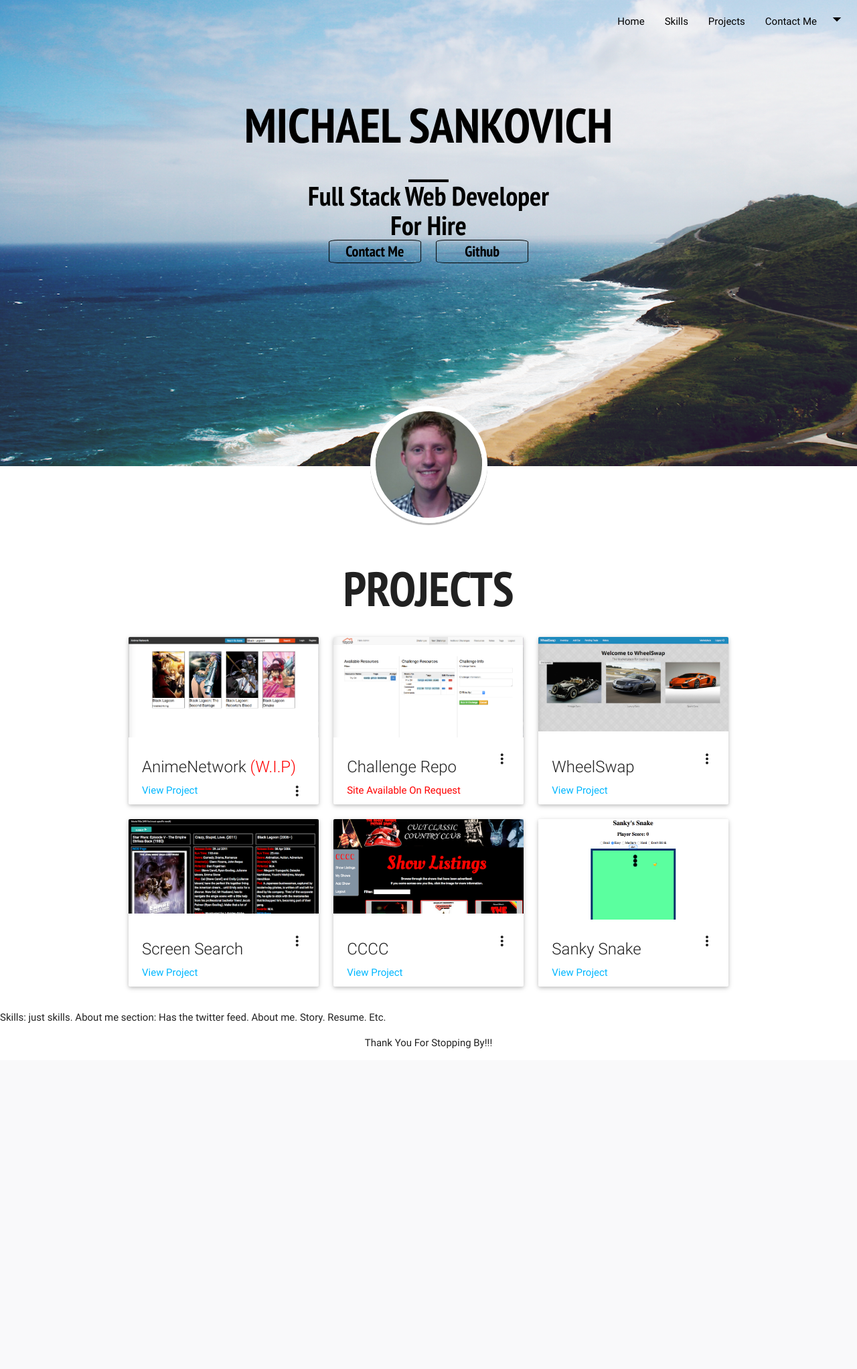
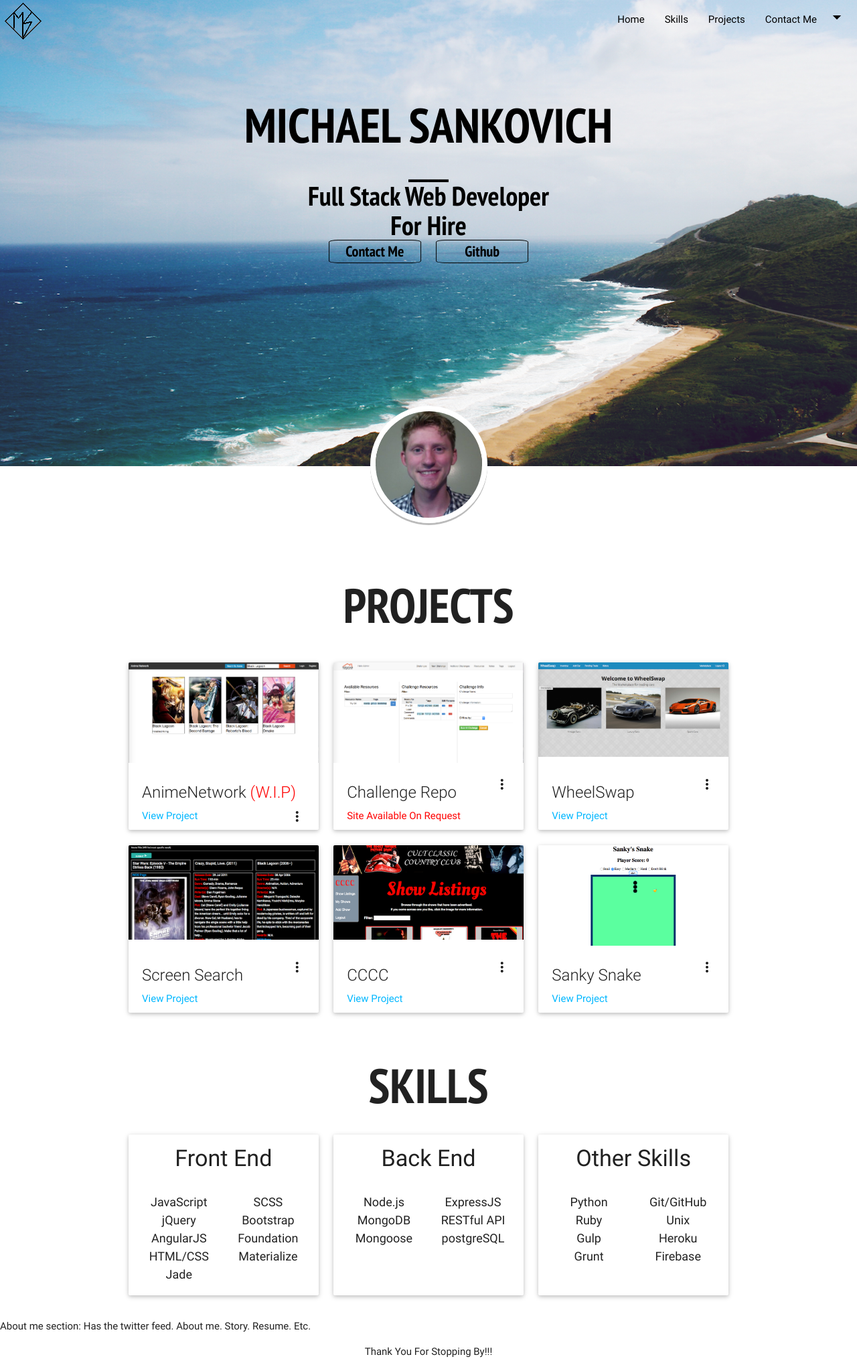
Before and after one commit to danisankovich/website, a PHP site: page / in a window 1280 px wide. Shown: the whole page at 67% size. Before the commit the page ends 1566 px from the top, so only its background shows below. Run offline with PHP 8.4, Linux system fonts and the light colour scheme; some libraries are stand-ins or nearby versions.

Commit message:
skills section. more scrolls

```diff
--- a/index.html
+++ b/index.html
@@ -21,22 +21,8 @@
   <div class="headerimg" id="beginning">
     <nav class="transparent">
       <div>
-        <ul>
-          <!-- <li class="nohover">
-            <a href="http://www.linkedin.com/in/MSankovich" class="icona nohover">
-              <img class="icon" src="img/linkedin.png" alt="">
-            </a>
-          </li>
-          <li class="nohover">
-            <a href="http://github.com/mikesankovich" class="icona nohover" style="margin-top: 8px">
-              <img src="img/github.png" alt="" class="icon" style="height: 32px">
-            </a>
-          </li>
-          <li class="nohover">
-            <a href="https://twitter.com/Sankyxx" class="icona nohover">
-              <img src="img/twitter.png" alt="" style="height: 38px; margin-top: 3px;">
-            </a>
-          </li> -->
+        <ul class="logoimg">
+          <li><img src="img/logo.gif" alt=""></li>
         </ul>
         <a href="#" data-activates="mobile-demo" class="button-collapse right" style="margin-right: 50px; color: black !important;"><i class="material-icons">menu</i></a>
         <!--  ==================================================     -->
@@ -85,7 +71,7 @@
         <!--  ==================================================     -->
         <ul class="right hide-on-med-and-down">
           <li><a id="top">Home</a></li>
-          <li><a href="badges.html">Skills</a></li>
+          <li><a id="skills">Skills</a></li>
           <li><a id="portfolio">Projects</a></li>
           <li><a class="dropdown-button" href="#" data-activates="dropdown">Contact Me<i class="mdi-navigation-arrow-drop-down right"></i></a></li>
         </ul>
@@ -302,13 +288,92 @@
         </div>
       </div>
 
+      <!--  ==================================================     -->
+      <!--  =======================SKILLS===========================     -->
+      <!--  ==================================================     -->
 
-  Skills: just skills.
+      <div class="container">
+        <h1 id="skillsecHeader">Skills</h1>
+        <div class="row">
+          <div class="col s12 m4">
+            <div class="card-panel">
+              <h4 id="skillHeader">Front End</h4>
+              <div class="row">
+                <div class="col s6">
+                  <ul id="frontEnd" class="skillHeader">
+                    <li>JavaScript</li>
+                    <li>jQuery</li>
+                    <li>AngularJS</li>
+                    <li>HTML/CSS</li>
+                    <li>Jade</li>
+                  </ul>
+                </div>
+                <div class="col s6">
+                  <ul id="frontEnd" class="skillHeader">
+                    <li>SCSS</li>
+                    <li>Bootstrap</li>
+                    <li>Foundation</li>
+                    <li>Materialize</li>
+                  </ul>
+                </div>
+              </div>
+            </div>
+          </div>
+          <div class="col s12 m4">
+            <div class="card-panel">
+              <h4 id="skillHeader">Back End</h4>
+              <div class="row">
+                <div class="col s6">
+                  <ul id="backEnd" class="skillHeader">
+                    <li>Node.js</li>
+                    <li>MongoDB</li>
+                    <li>Mongoose</li>
+                  </ul>
+                </div>
+                <div class="col s6">
+                  <ul id="backEnd" class="skillHeader">
+                    <li>ExpressJS</li>
+                    <li>RESTful API</li>
+                    <li>postgreSQL</li>
+                  </ul>
+                </div>
+              </div>
+            </div>
+          </div>
+          <div class="col s12 m4">
+            <div class="card-panel">
+              <h4 id="skillHeader">Other Skills</h4>
+              <div class="row">
+                <div class="col s6">
+                  <ul id="backEnd" class="skillHeader">
+                    <li>Python</li>
+                    <li>Ruby</li>
+                    <li>Gulp</li>
+                    <li>Grunt</li>
+                  </ul>
+                </div>
+                <div class="col s6">
+                  <ul id="backEnd" class="skillHeader">
+                    <li>Git/GitHub</li>
+                    <li>Unix</li>
+                    <li>Heroku</li>
+                    <li>Firebase</li>
+                  </ul>
+                </div>
+              </div>
+            </div>
+          </div>
+        </div>
+      </div>
+    </div>
+
+    <!--  ==================================================     -->
+    <!--  ==================================================     -->
+    <!--  ==================================================     -->
 
 
     About me section: Has the twitter feed. About me. Story. Resume. Etc.
 
-</div>
 
   <div id="emailModal" class="modal modal-fixed-footer">
     <div class="modal-content">
@@ -343,45 +408,8 @@
       <a href="#!" class="waves-effect waves-green btn-flat modal-close">Close</a>
     </div>
   </div>
+
 <!--
-
-<div>
-<div class="small-6 small-offset-3 small-centered">
-<h1 class='mySkills'>My Skills</h2>
-</div>
-<div class="large-4 columns">
-<div class="panel radius" style="text-align: center; margin-top: 0px;">
-<strong>
-<h5 style="margin-top: -10px; font-size: 18px;">Front End</h5>
-<p style="font-size: 16px; font-family: helvetica;">
-Javascript; HTML/CSS; Jade; SCSS; AngularJS; SPA development; JQuery; Ruby on Rails; Foundation; Bootstrap
-</p>
-</strong>
-</div>
-</div>
-<div class="large-4 columns">
-<div class="panel radius" style="text-align: center; margin-top: 0px;">
-<strong>
-<h5 style="margin-top: -10px; font-size: 17px;">Backend</h5>
-<p style="font-size: 16px; font-family: helvetica;">
-Node.js, PostgreSQL, MongoDB, Mongoose, ExpressJS, Firebase, Heroku, RESTful API
-</p>
-</strong>
-</div>
-</div>
-<div class="large-4 columns">
-<div class="panel radius" style="text-align: center; margin-top: 0px;">
-<strong>
-<h5 style="margin-top: -10px; font-size: 17px;">Other Skills</h5>
-<p style="font-size: 16px; font-family: helvetica;">
-Git/GitHub; Unix; Gulp; Grunt; Audacity; Garageband; SPSS; RPG Maker; Survey Monkey; Qualtrics; Statistics
-</p>
-</strong>
-</div>
-</div>
-</div>
-
-
 <div class="row">
 <div id="contactme">
 <br>
--- a/javascripts/script.js
+++ b/javascripts/script.js
@@ -31,12 +31,12 @@ $(document).ready(function(){
       scrollTop: ($('#projects').first().offset().top)
     },500);
   });
-  // $("#portfoliome").click(function() {
-  //   console.log('hello');
-  //   $('html, body').animate({
-  //     scrollTop: ($('#portfolionav').first().offset().top)
-  //   },500);
-  // });
+  $("#skills").click(function() {
+    console.log('hello');
+    $('html, body').animate({
+      scrollTop: ($('#skillsecHeader').first().offset().top)
+    },500);
+  });
   // $("#home").click(function() {
   //   console.log('hello');
   //   $('html, body').animate({
--- a/stylesheets/style.css
+++ b/stylesheets/style.css
@@ -140,13 +140,17 @@ nav {
 nav ul a {
   color: black !important;
 }
+
+.logoimg {
+  margin-bottom: -3px;
+}
 /*===============*/
 /*======Projects=========*/
 /*===============*/
 
-#portHeader {
-  margin-top: 4%;
-  margin-bottom: 2%;
+#portHeader, #skillsecHeader {
+  margin-top: 6%;
+  margin-bottom: 3%;
   text-align: center;
 }
 
@@ -164,3 +168,14 @@ nav ul a {
 .onRequest:hover {
   cursor: pointer;
 }
+.card-panel {
+  height: 240px;
+}
+.skillHeader{
+  text-align: center;
+  font-size: 18px;
+}
+#skillHeader{
+  text-align: center;
+  margin-top: -3px;
+}
```
Also changed, not shown: img/logo.gif (added). Lines whose indentation alone changed are shown as unchanged.
